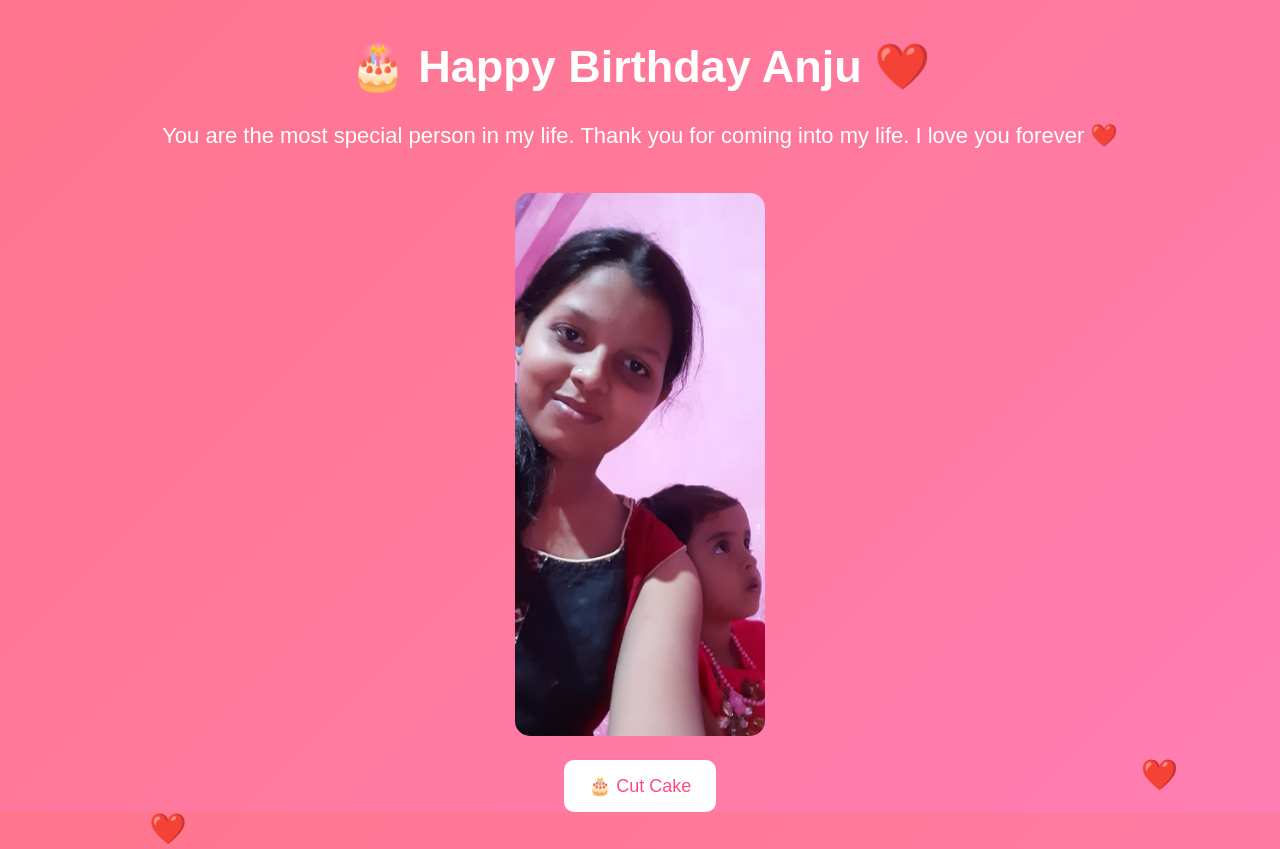
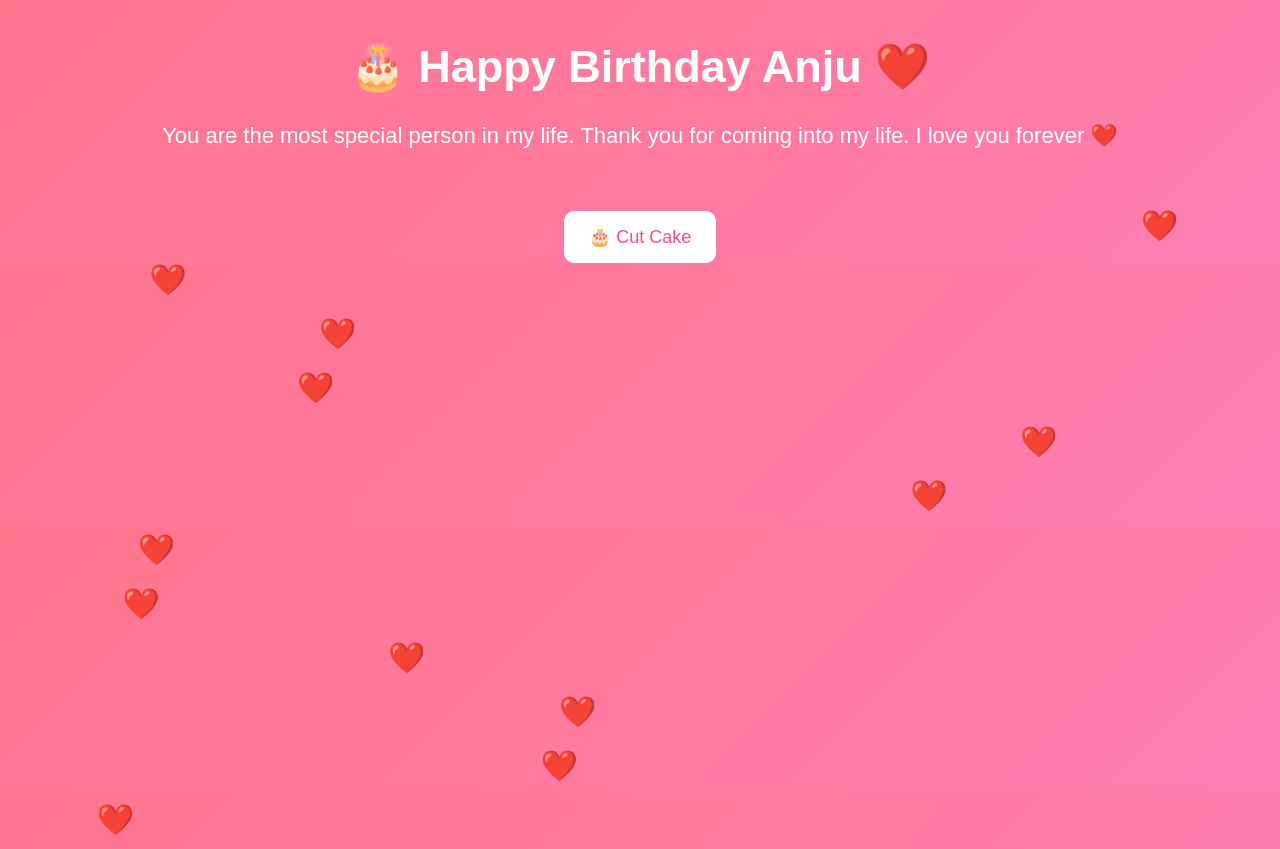
Before and after one commit to ganguli-yadav/Happy-Birthday-My-Love, a plain HTML site: page index.html in a window 1280 px wide. Shown: the top 849 px of the page. Drawn offline with Linux system fonts and the light colour scheme.

Commit message:
Remove photo image from birthday message

```diff
--- a/index.html
+++ b/index.html
@@ -65,7 +65,7 @@
 
 <div id="message"></div>
 
-<img id="photo" src="https://picsum.photos/300" />
+
 
 <br>
 
```
